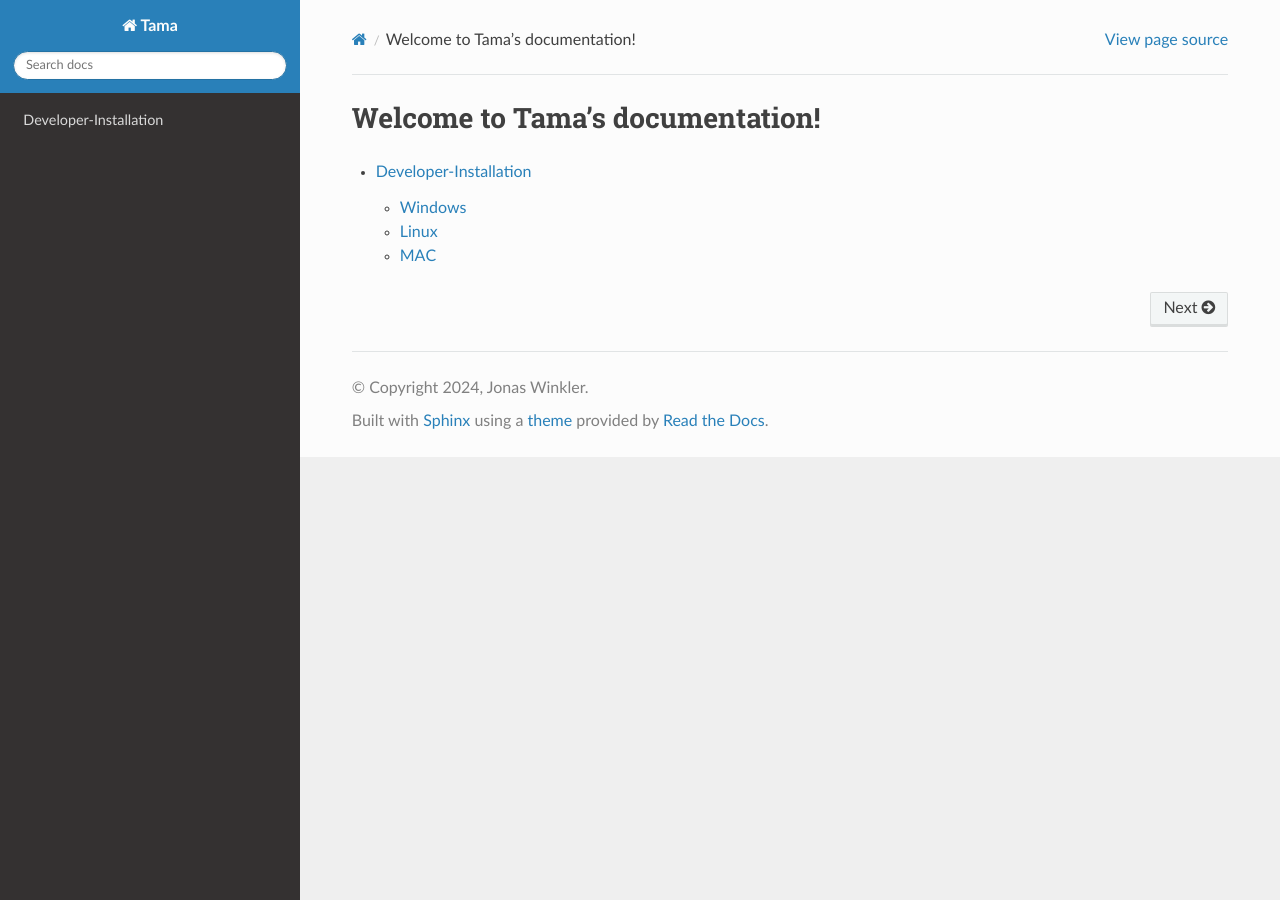
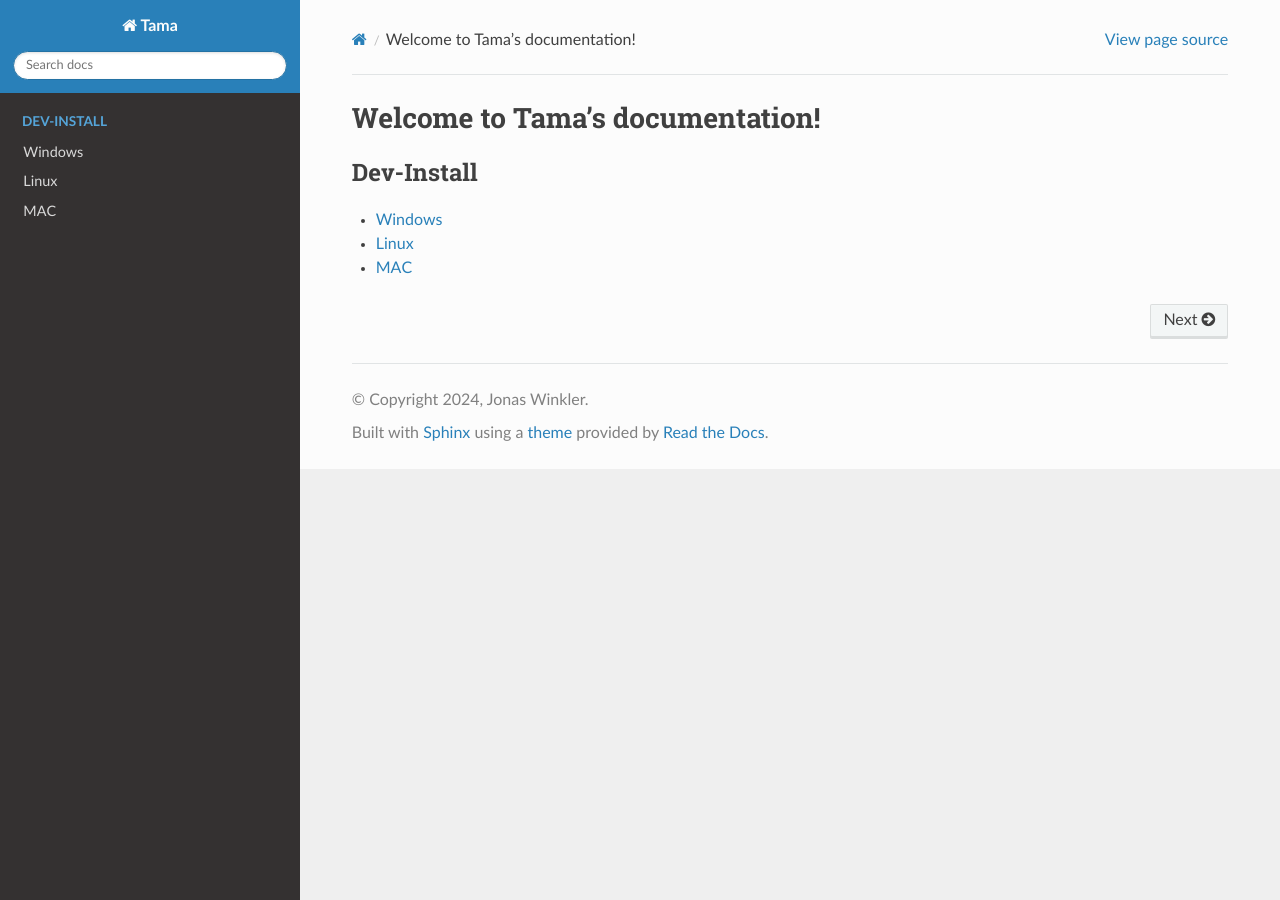
Before and after one commit to Winkler-Jonas/Tama, a Sphinx documentation site: the page built from docs/source/index.rst, in a window 1280 px wide. Built offline with Sphinx 7.4.7 and the Read the Docs theme 2.0.0, drawn with Linux system fonts in a browser that asks for light colours.

Commit message:
changed hirarchy

```diff
--- a/docs/source/index.rst
+++ b/docs/source/index.rst
@@ -4,5 +4,8 @@ Welcome to Tama's documentation!
 
 .. toctree::
    :maxdepth: 2
+   :caption: Dev-Install
 
-   install/glob
+   install/windows
+   install/linux
+   install/mac
```
Also changed, not shown: docs/source/install/glob.rst (deleted, +0 -10 lines).
